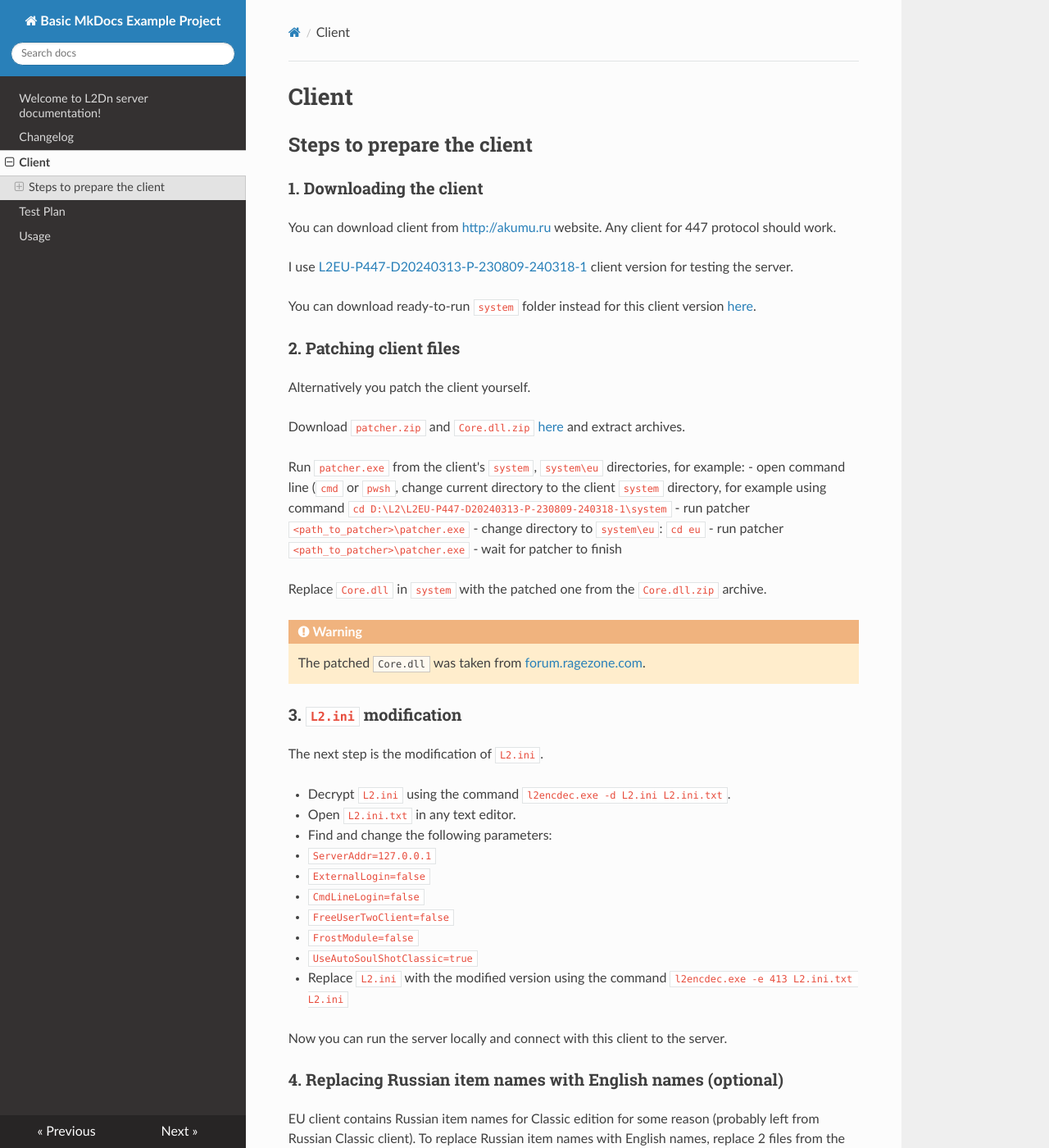
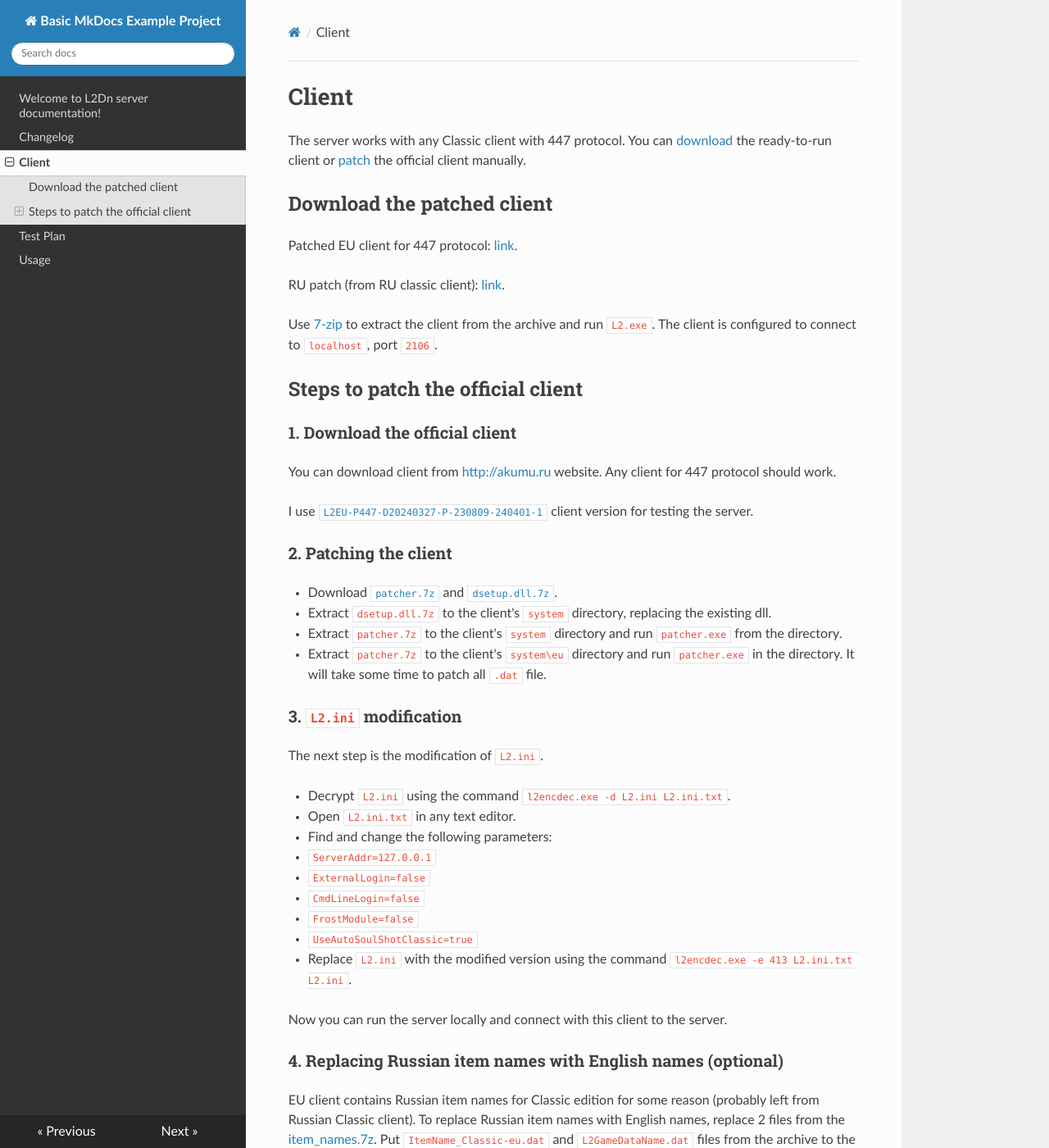
Before and after one commit to ax-grymyr/l2dn.readthedocs.io, an MkDocs documentation site: the page built from docs/Client.md, in a window 1280 px wide and 1400 px high. Shown: the whole window at 82% size. Built offline with MkDocs 1.6.1, drawn with Linux system fonts in a browser that asks for light colours; nearby versions of some CDN libraries; some of the changed text lies outside the part shown.

Commit message:
Updated client

```diff
--- a/docs/Client.md
+++ b/docs/Client.md
@@ -1,34 +1,31 @@
 # Client
 
-## Steps to prepare the client
+The server works with any Classic client with 447 protocol. You can [download](#download-the-patched-client) the ready-to-run client or [patch](#steps-to-patch-the-official-client) the official client manually.
 
-### 1. Downloading the client
+
+## Download the patched client
+
+Patched EU client for 447 protocol: [link](https://drive.google.com/file/d/1Sv7yYdxNFtj4U-_Zo9TvD5WTrE3wFNh4/view?usp=sharing).
+
+RU patch (from RU classic client): [link](https://drive.google.com/file/d/1LrfIicy1oZLVVl6AJyu_8NCkMvZ47L1P/view?usp=sharing).
+
+Use [7-zip](https://7-zip.org/) to extract the client from the archive and run `L2.exe`. The client is configured to connect to `localhost`, port `2106`.
+
+
+## Steps to patch the official client
+
+### 1. Download the official client
 
 You can download client from [http://akumu.ru](http://akumu.ru) website. Any client for 447 protocol should work.
 
-I use [L2EU-P447-D20240313-P-230809-240318-1](http://akumu.ru/lineage2/L2EU/P447/L2EU-P447-D20240313-P-230809-240318-1/) client version for testing the server.
+I use [`L2EU-P447-D20240327-P-230809-240401-1`](http://akumu.ru/lineage2/L2EU/P447/L2EU-P447-D20240327-P-230809-240401-1/) client version for testing the server.
 
-You can download ready-to-run `system` folder instead for this client version [here](https://mega.nz/folder/AS8mBIDC#HchW9hqrcNsQXCdvnAYcZQ).
+### 2. Patching the client
 
-### 2. Patching client files
-
-Alternatively you patch the client yourself.
-
-Download `patcher.zip` and `Core.dll.zip` [here](https://mega.nz/folder/AS8mBIDC#HchW9hqrcNsQXCdvnAYcZQ)
-and extract archives.
-
-Run `patcher.exe` from the client's `system`, `system\eu` directories, for example:
-- open command line (`cmd` or `pwsh`, change current directory to the client `system` directory, for example using command `cd D:\L2\L2EU-P447-D20240313-P-230809-240318-1\system`
-- run patcher `<path_to_patcher>\patcher.exe`
-- change directory to `system\eu`: `cd eu`
-- run patcher `<path_to_patcher>\patcher.exe`
-- wait for patcher to finish
-
-Replace `Core.dll` in `system` with the patched one from the `Core.dll.zip` archive.
-
-!!! warning
-
-    The patched `Core.dll` was taken from [forum.ragezone.com](https://forum.ragezone.com/resources/l2j-share-l2jmobius-essence-7-3-sevensigns-1-dec-2023-protocol-447-client-447-source-code.38/).
+- Download [`patcher.7z`](https://drive.google.com/file/d/1cL0Zl2dPKFIDr60VNS759TNmYRVaL4Y7/view?usp=sharing) and [`dsetup.dll.7z`](https://drive.google.com/file/d/1Tg48f7gmkAp1pnUN7EDbnZM81353wW_A/view?usp=sharing).
+- Extract `dsetup.dll.7z` to the client's `system` directory, replacing the existing dll.
+- Extract `patcher.7z` to the client's `system` directory and run `patcher.exe` from the directory.
+- Extract `patcher.7z` to the client's `system\eu` directory and run `patcher.exe` in the directory. It will take some time to patch all `.dat` file.
 
 ### 3. `L2.ini` modification
 
@@ -40,22 +37,20 @@ The next step is the modification of `L2.ini`.
   - `ServerAddr=127.0.0.1`
   - `ExternalLogin=false`
   - `CmdLineLogin=false`
-  - `FreeUserTwoClient=false`
   - `FrostModule=false`
   - `UseAutoSoulShotClassic=true`
-- Replace `L2.ini` with the modified version using the command `l2encdec.exe -e 413 L2.ini.txt L2.ini`
+- Replace `L2.ini` with the modified version using the command `l2encdec.exe -e 413 L2.ini.txt L2.ini`.
 
 Now you can run the server locally and connect with this client to the server.
 
 ### 4. Replacing Russian item names with English names (optional)
 
 EU client contains Russian item names for Classic edition for some reason (probably left from Russian Classic client).
-To replace Russian item names with English names, replace 2 files from the [system.zip](https://mega.nz/folder/AS8mBIDC#HchW9hqrcNsQXCdvnAYcZQ).
-These 2 files are `eu\ItemName_Classic-eu.dat` and `eu\L2GameDataName.dat`.
-I generated these 2 files for the `L2EU-P447-D20240313-P-230809-240318-1` client version and they may not work for another version.
-
+To replace Russian item names with English names, replace 2 files from the [item_names.7z](https://drive.google.com/file/d/1F1YlOGZAnfsB3lnhUxEH0eePVspGKOW5/view?usp=sharing).
+Put `ItemName_Classic-eu.dat` and `L2GameDataName.dat` files from the archive to the `system\eu` directory of the client.
+I generated these 2 files for the `L2EU-P447-D20240327-P-230809-240401-1` client version and they may not work for another version.
 
 !!! note
 
     The code which replaces Russian item names with English names
-    is currently in `L2Dn/L2Dn.UnitTests/DatReaderTests.cs` in `ReplaceRuItemNamesInEuClient` unit test.
+    is currently in `L2Dn/Tools/L2Dn.UnitTests/DatReaderTests.cs`, `ReplaceRuItemNamesInEuClient` unit test.
```
